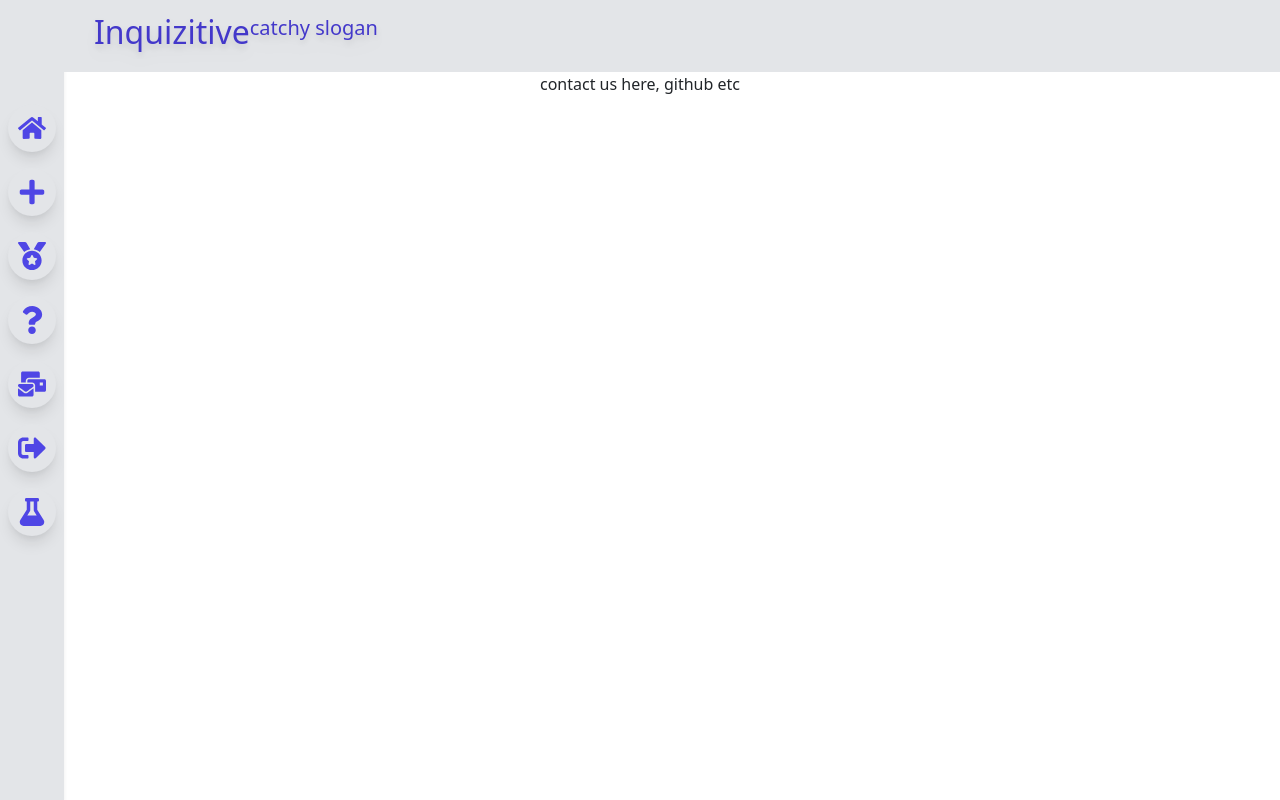
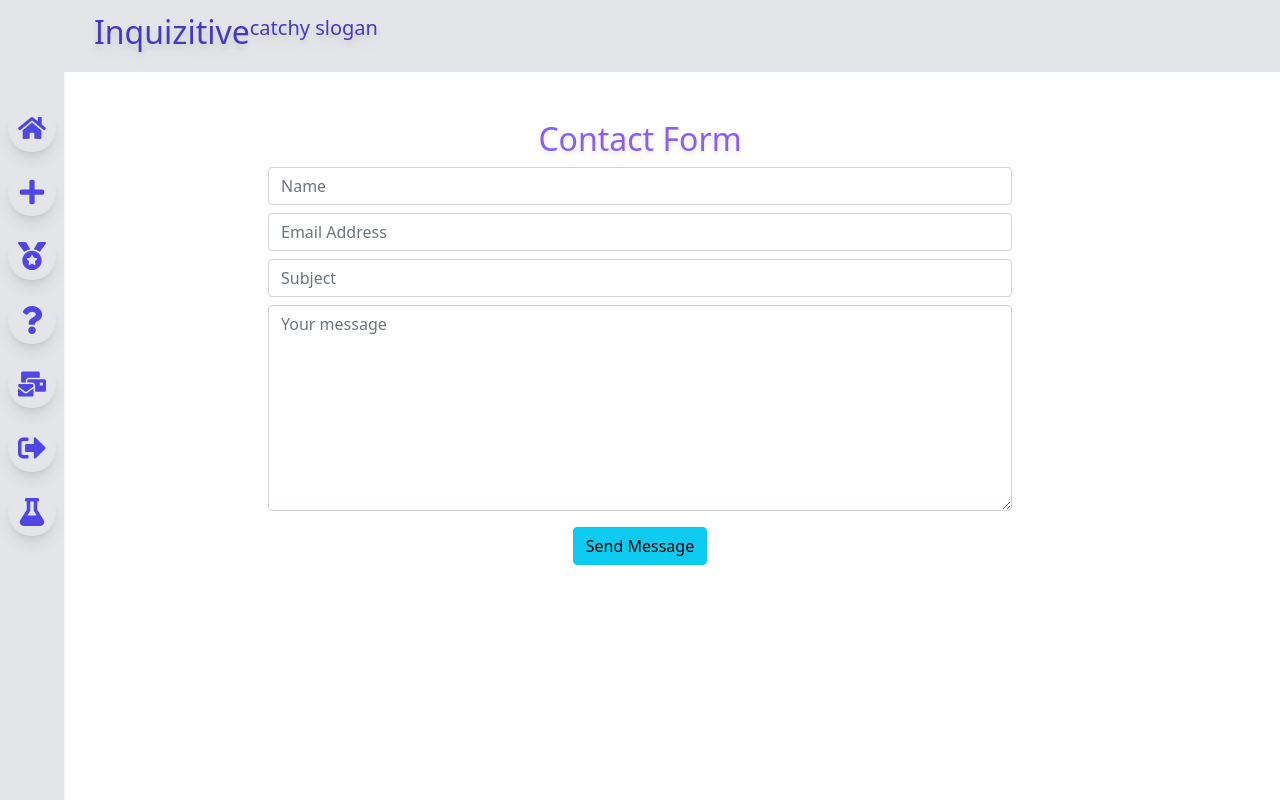
Before and after one commit to cmr33-cloud/project-3-group-3-frontend, a React (Create React App) app: page /contact in a window 1280 px wide. Built offline with nearby package versions, Linux system fonts and the light colour scheme.

Commit message:
added contact form

```diff
--- a/package.json
+++ b/package.json
@@ -12,6 +12,7 @@
     "@testing-library/user-event": "^12.8.3",
     "bootstrap": "^5.1.3",
     "chroma-js": "^2.1.2",
+    "emailjs-com": "^3.2.0",
     "moment": "^2.29.1",
     "react": "^17.0.2",
     "react-bootstrap": "^2.0.0",
--- a/src/pages/Contact/index.js
+++ b/src/pages/Contact/index.js
@@ -1,9 +1,109 @@
-import React from 'react'
+import React from "react";
+import emailjs from "emailjs-com";
+import { Container, Modal, Button } from "react-bootstrap";
+import { useState } from "react";
+import './modal.css'
+
+// import USER_ID from '../../../src/.env'
 
 export default function Contact() {
-    return (
-        <div>
-            contact us here, github etc
-        </div>
-    )
+  const [show, setShow] = useState(false);
+
+  const handleClose = () => setShow(false);
+  const handleShow = () => setShow(true);
+
+  function sendEmail(e) {
+    e.preventDefault();
+
+    emailjs
+      .sendForm(
+        "service_lrr82qp",
+        "template_3snflyj",
+        e.target,
+        "user_Myx2N5Mx4mCTsw4r1fC3B"
+      )
+      .then(
+        (result) => {
+          console.log(result.text);
+        },
+        (error) => {
+          console.log(error.text);
+        }
+      );
+    e.target.reset();
+  }
+
+  return (
+    <div>
+      <Container>
+        <h2 className="mt-5"> Contact Form </h2>
+        <form onSubmit={sendEmail}>
+          <div>
+            <div className="col-8 form-group mx-auto">
+              <input
+                type="text"
+                className="form-control"
+                placeholder="Name"
+                name="name"
+                required
+              />
+            </div>
+            <div className="col-8 form-group pt-2 mx-auto">
+              <input
+                type="email"
+                className="form-control"
+                placeholder="Email Address"
+                name="email"
+                required
+              />
+            </div>
+            <div className="col-8 form-group pt-2 mx-auto">
+              <input
+                type="text"
+                className="form-control"
+                placeholder="Subject"
+                name="subject"
+              />
+            </div>
+            <div className="col-8 form-group pt-2 mx-auto">
+              <textarea
+                className="form-control"
+                id=""
+                cols="30"
+                rows="8"
+                placeholder="Your message"
+                name="message"
+              ></textarea>
+            </div>
+            <div className="col-8 pt-3 mx-auto ">
+              <input
+                type="submit"
+                className="btn btn-info"
+                data-toggle="modal"
+                value="Send Message"
+                onClick={handleShow}
+              ></input>
+            </div>
+          </div>
+        </form>
+      </Container>
+
+    <div className="modalDiv">
+      <Modal show={show} onHide={handleClose} className="modalStyle">
+        <Modal.Header closeButton>
+          <Modal.Title>Message sent!</Modal.Title>
+        </Modal.Header>
+        <Modal.Body>
+          Thanks for your message. We will contact you soon.
+        </Modal.Body>
+        <Modal.Footer>
+          <Button variant="secondary" onClick={handleClose}>
+            Close
+          </Button>
+        </Modal.Footer>
+      </Modal>
+      </div>
+    </div>
+
+  );
 }
--- /dev/null
+++ b/src/pages/Contact/modal.css
@@ -0,0 +1,11 @@
+
+.modalStyle {
+    display: flex;
+    justify-content: center;
+    align-content: center;
+    width: 600px;
+    height: 400px;
+    margin-left: 450px;
+    margin-top: 180px;
+
+}
```
Also changed, not shown: 1 other file (tests, documents, lock files or other folders).
